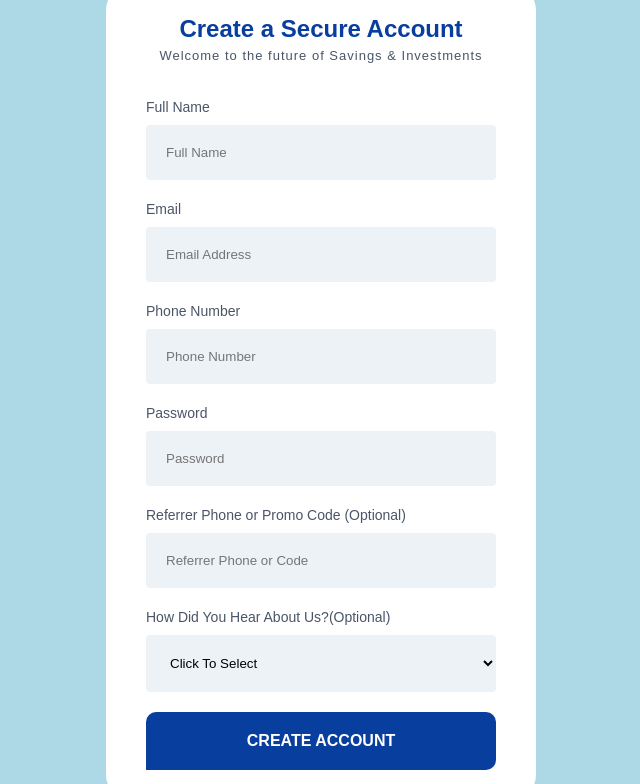
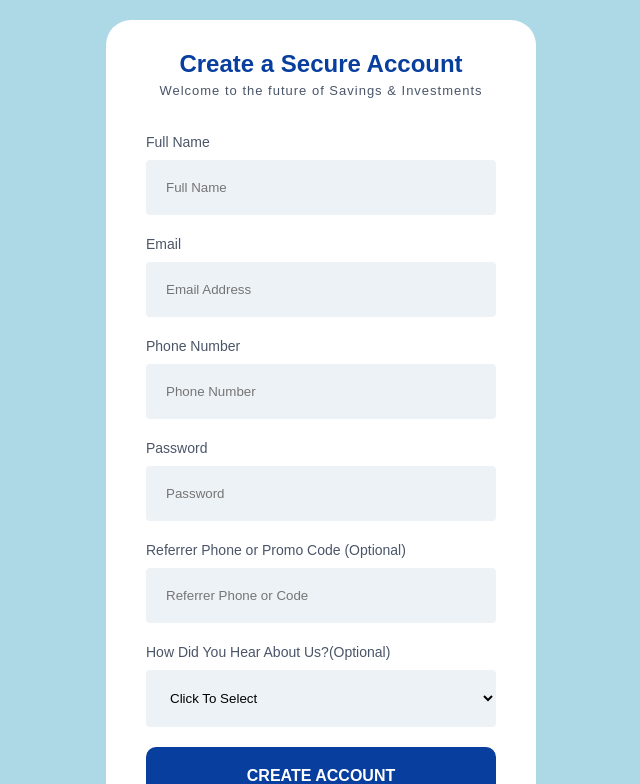
Before and after one commit to hurshore/TofunmiOsho, a plain HTML site: page index.html in a window 1280 px wide. Shown: the part 103-887 px from the top of the page, without its empty margins (319-959 px from the left). Drawn offline with Linux system fonts and the light colour scheme.

Commit message:
updated css file

```diff
--- a/css/style.css
+++ b/css/style.css
@@ -10,11 +10,11 @@ body {
 }
 
 .card {
-   margin: auto;
+   margin: 35px auto;
    padding: 30px 40px;
    background-color: #fff;
    width: 350px;
-   border-radius: 25px
+   border-radius: 25px 25px 25px 0;
 }
 
 .logo {
```
